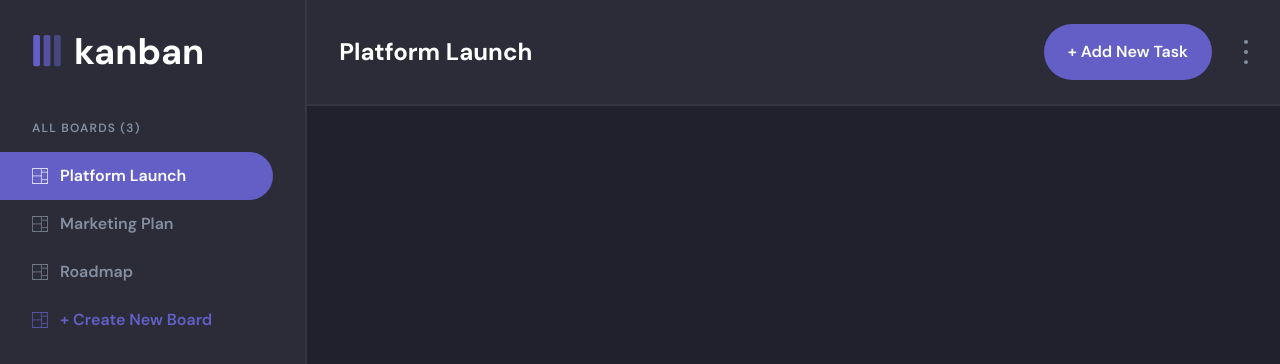
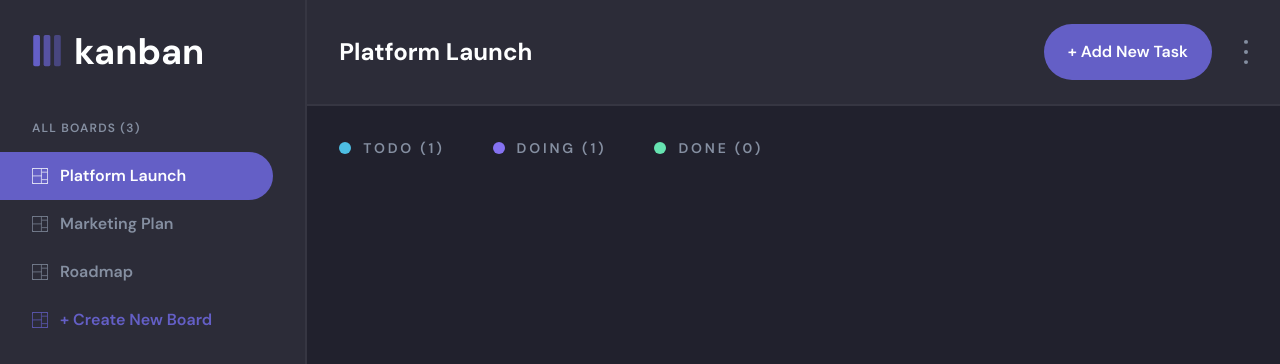
Before and after one commit to Mak2503/kanban-board, a Next.js app: page / in a window 1280 px wide. Shown: the top 364 px of the page. Built offline with nearby package versions, Linux system fonts and the light colour scheme.

Commit message:
create board and column component

```diff
--- a/src/app/page.tsx
+++ b/src/app/page.tsx
@@ -4,6 +4,7 @@ import SideBar from "@/components/SideBar";
 import { useState } from "react";
 import kanbanData from "@/constants/data.json";
 import Header from "@/components/Header";
+import Board from "@/components/Board";
 
 export default function Home() {
   const [board, setBoard] = useState<string>(kanbanData.data[0].name);
@@ -12,6 +13,7 @@ export default function Home() {
       <SideBar board={board} setBoard={setBoard} />
       <div className="w-4/5">
         <Header board={board} />
+        <Board board={board} />
       </div>
     </main>
   );
--- /dev/null
+++ b/src/components/Board.tsx
@@ -0,0 +1,27 @@
+"use client";
+
+import kanbanData from "@/constants/data.json";
+import { uniqBy, groupBy, filter } from "lodash";
+import Column from "./Column";
+
+type Props = {
+  board: string;
+};
+
+const Board = ({ board }: Props) => {
+  const kanban = kanbanData.data.find((data) => data.name === board);
+
+  const todoTasks = filter(kanban?.tasks, (task) => task.status === "TODO");
+  const doingTasks = filter(kanban?.tasks, (task) => task.status === "DOING");
+  const doneTasks = filter(kanban?.tasks, (task) => task.status === "DONE");
+
+  return (
+    <div className="p-8 flex justify-start gap-12">
+      <Column status="TODO" color="bg-statusCyan" tasks={todoTasks} />
+      <Column status="DOING" color="bg-statusPurple" tasks={doingTasks} />
+      <Column status="DONE" color="bg-statusGreen" tasks={doneTasks} />
+    </div>
+  );
+};
+
+export default Board;
--- /dev/null
+++ b/src/components/Column.tsx
@@ -0,0 +1,28 @@
+"use client";
+
+type Props = {
+  status: string;
+  color: string;
+  tasks: {
+    id: string;
+    title: string;
+    description: string;
+    subTasks: string[];
+    status: string;
+  }[];
+};
+
+const Column = ({ status, color, tasks }: Props) => {
+  return (
+    <div>
+      <div className="flex items-center">
+        <div className={`w-3 h-3 ${color} rounded-full`}></div>
+        <span className="tracking-[0.2em] font-semibold ml-3 text-secondaryText text-sm">
+          {status} ({tasks.length})
+        </span>
+      </div>
+    </div>
+  );
+};
+
+export default Column;
```
